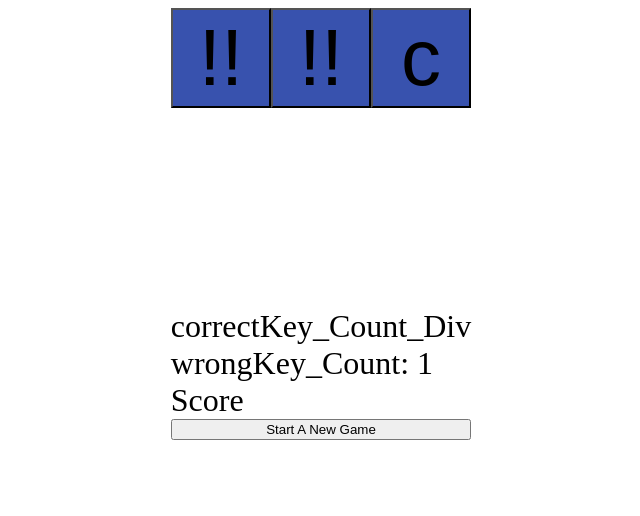
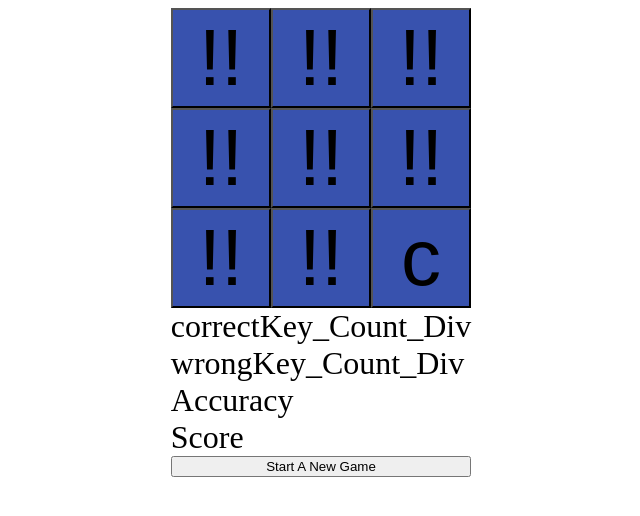
Before and after one commit to Chisato23/My-VSCode-Projects, a plain HTML site: page Typing App.html in a window 1280 px wide. Both pictures are taken after a click on the button "Start A New Game". Shown: the whole page, without its empty margins (319-959 px from the left). Drawn offline with Linux system fonts and the light colour scheme.

Commit message:
Base game working, before adding difficulty levels

```diff
--- a/Typing App.html
+++ b/Typing App.html
@@ -38,17 +38,19 @@
       <button class="typing-grid-btn" id="btn1">!!</button>
       <button class="typing-grid-btn" id="btn2">!!</button>
       <button class="typing-grid-btn" id="btn3">!!</button>
-      <!-- <button class="typing-grid-btn" id="btn4">3</button>
-      <button class="typing-grid-btn" id="btn5">3</button>
-      <button class="typing-grid-btn" id="btn6">3</button>
-      <button class="typing-grid-btn" id="btn7">3</button>
-      <button class="typing-grid-btn" id="btn8">3</button>
-      <button class="typing-grid-btn" id="btn9">3</button> -->
+      <button class="typing-grid-btn" id="btn4">!!</button>
+      <button class="typing-grid-btn" id="btn5">!!</button>
+      <button class="typing-grid-btn" id="btn6">!!</button>
+      <button class="typing-grid-btn" id="btn7">!!</button>
+      <button class="typing-grid-btn" id="btn8">!!</button>
+      <button class="typing-grid-btn" id="btn9">!!</button>
     </div>
 
     <div class="result_Div">
       <div id="correctKey_Count_Div">correctKey_Count_Div</div>
       <div id="wrongKey_Count_Div">wrongKey_Count_Div</div>
+      <div id="accuracy_Div">Accuracy</div>
+
       <div id="score_Div">Score</div>
     </div>
 
@@ -57,7 +59,6 @@
 
     <script>
       document.addEventListener("DOMContentLoaded", keyInput);
-      document.addEventListener("DOMContentLoaded", getKeyInput);
 
       //random number
       function getRandomInt(max) {
@@ -73,6 +74,13 @@
         score: 0,
         correctKey_Count: 0,
         wrongKey_Count: 0,
+        allBtnArr: [],
+        abcArr: ["a", "b", "c"],
+      };
+
+      const globalTimer = {
+        halfSeconds: 500,
+        twoSeconds: 2000,
       };
 
       function allBtn_func() {
@@ -87,7 +95,7 @@
         for (let eachBtn of allBtn) {
           if (eachBtn.innerHTML === char) {
             global.score++;
-            console.log(global.score);
+            // console.log(global.score);
             document.getElementById(
               "score_Div"
             ).innerHTML = `SCORE: ${global.score}`;
@@ -97,11 +105,12 @@
           }
         }
 
-        let allBtnArr = [];
-        allBtn.forEach(btn => allBtnArr.push(btn.innerHTML));
+        let allBtnArr = global.allBtnArr;
 
-        console.log(allBtnArr);
-
+        if (global.gg !== true) {
+          accuratcyStat();
+        }
+        function accuratcyStat() {
           if (allBtnArr.includes(char)) {
             global.correctKey_Count++;
             // console.log(global.correctKey_Count);
@@ -115,6 +124,14 @@
               "wrongKey_Count_Div"
             ).innerHTML = `wrongKey_Count: ${global.wrongKey_Count}`;
           }
+          document.getElementById(
+            "accuracy_Div"
+          ).innerHTML = `Accuracy: ${Math.floor(
+            (global.correctKey_Count /
+              (global.correctKey_Count + global.wrongKey_Count)) *
+              100
+          )}%`;
+        }
       }
 
       //empty_btn_Check
@@ -126,7 +143,7 @@
             empty_btn_Check_Arr.push(x.id);
           }
         });
-        console.log(empty_btn_Check_Arr);
+        // console.log(empty_btn_Check_Arr);
         return empty_btn_Check_Arr;
       };
 
@@ -138,7 +155,7 @@
           randomEmptyButton =
             empty_btn_Check_Arr[getRandomInt(empty_btn_Check_Arr.length)];
         }
-        console.log("randombtn" + randomEmptyButton);
+        // console.log("randombtn" + randomEmptyButton);
         return randomEmptyButton;
       };
 
@@ -148,12 +165,11 @@
         getRandomEmptyButton();
         let randomEmptyButton = getRandomEmptyButton();
         console.log("generateText Running");
-        let abcArr = ["a", "b", "c"];
+        let abcArr = global.abcArr;
 
         if (randomEmptyButton !== undefined) {
           document.getElementById(randomEmptyButton).innerHTML =
             abcArr[getRandomInt(3)];
-          console.log("btn1 working= " + abcArr[getRandomInt(3)]);
         }
       }
 
@@ -163,7 +179,7 @@
         let allBtn = allBtn_func();
         let allBtnArrUpdate = [];
         allBtn.forEach(x => allBtnArrUpdate.push(x.innerHTML));
-        console.log(allBtnArrUpdate);
+        // console.log(allBtnArrUpdate);
 
         let allFilled;
         if (allBtnArrUpdate.includes("!!")) {
@@ -177,6 +193,7 @@
           document.getElementById("game-over").innerHTML = "Game Over";
         }
         global.gg = allFilled; //all buttons filled= game over
+        global.allBtnArr = allBtnArrUpdate;
       }
 
       //empty all buttons
@@ -194,19 +211,28 @@
         function stopInterval() {
           console.log("gameOver_Check" + global.gg);
           if (global.gg) {
-            setTimeout(resetAllButtons, 500);
+            setTimeout(resetAllButtons, globalTimer.halfSeconds);
+            global.allBtnArr = [];
             clearInterval(set_gameOver_Check);
             clearInterval(set_generateText);
             clearInterval(set_stopInterval);
           }
         }
 
-        let set_generateText = setInterval(generateText, 2000);
-        let set_gameOver_Check = setInterval(gameOver_Check, 2000);
-        let set_stopInterval = setInterval(stopInterval, 2000);
+        let set_generateText = setInterval(
+          generateText,
+          globalTimer.twoSeconds
+        );
+        let set_gameOver_Check = setInterval(
+          gameOver_Check,
+          globalTimer.twoSeconds
+        );
+        let set_stopInterval = setInterval(
+          stopInterval,
+          globalTimer.twoSeconds
+        );
       }
 
-      // add accuratcy stat
       // add typespeed meter, increasing level, rainbow
     </script>
   </body>
```
Lines whose indentation alone changed are shown as unchanged.
